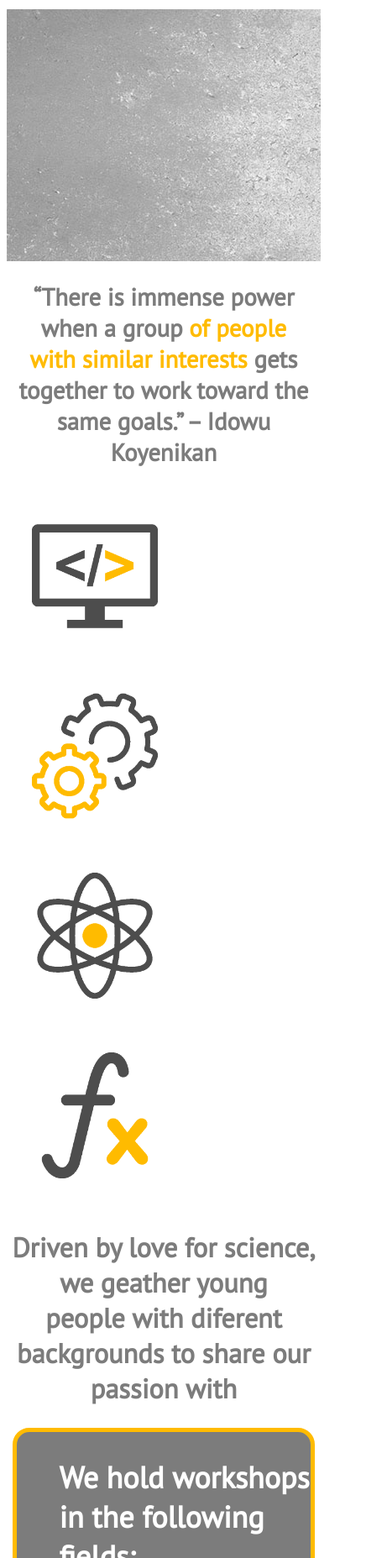
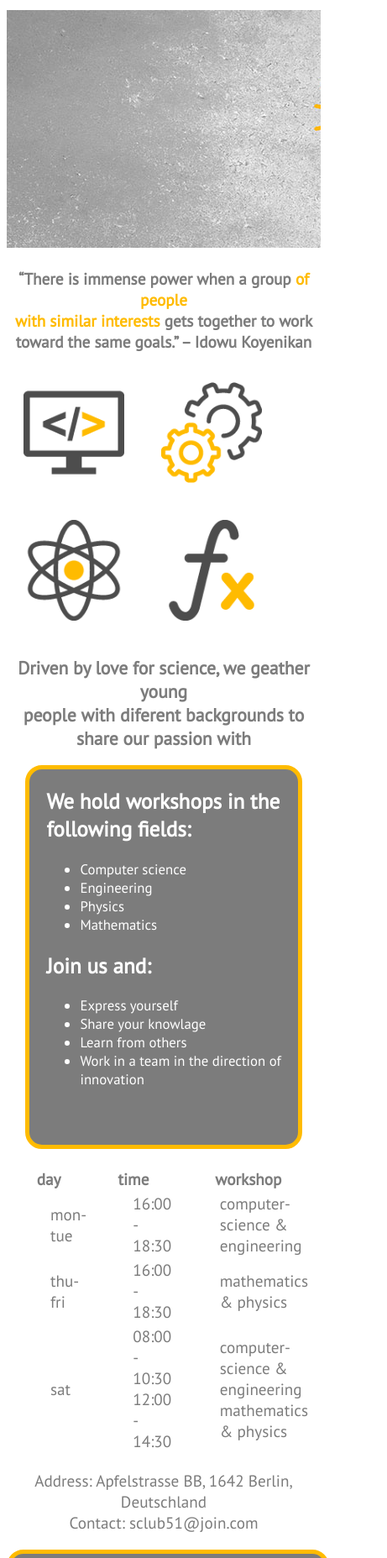
Before and after one commit to Nezzo23/science-club, a plain HTML site: page index.html in a window 390 px wide. Shown: the part 145-2000 px from the top of the page at 84% size, 461 px wide, since content can reach past the window. Drawn offline with Linux system fonts and the light colour scheme.

Commit message:
900 and lower

```diff
--- a/assets/css/style.css
+++ b/assets/css/style.css
@@ -118,7 +118,7 @@ table {
 /* styling footer */
 
 footer {
-    height: 150%;
+    height: 150px;
     margin-top: 80px;
     margin-bottom: 80px;
 }
@@ -235,8 +235,13 @@ form input {
     font-size: 100%;
 }
 
+#data {
+    font-size: 120%;
+}
+
 table {
     font-size: 120%;
+    padding-top: 50px;
 }
 
 form {
@@ -260,16 +265,21 @@ form input {
     height: 50px;
     margin-bottom: 50px;
     border-radius: 10px;
-
     font-size: 100%;
 }
 
+.social-networks li {
+    font-size: 200%;
+}
+
+#logo {
+    height: 50px;
+    width: 50px;
+}
+footer {
+    height: 100%;
+}
 @media screen and (max-width:1300px) {
-
-.icon {
-    width: 150px;
-    padding: 30px;
-}
 
 #top-wallpaper {
     height: 300px;
@@ -284,6 +294,97 @@ form input {
 
 }
 
+.icon {
+    width: 150px;
+    padding: 30px;
+}
+
+#about-us {
+    padding-left: 30px;
+    font-size: 80%;
+}
+
+
+#quote {
+    margin-top: 20px;
+    margin-bottom: 20px;
+    font-size: 100%;
+}
+
+
+#about-top {
+    font-size: 70%;
+}
+
+table {
+    font-size: 100%;
+    padding-top: 30px;
+}
+
+#data {
+    font-size: 100%;
+}
+
+footer {
+    margin: 50px;
+}
+
+
+@media screen and (max-width:900px) {
+
+#name {
+        margin-left: 20px;
+        font-size: 150%;
+    }
+
+    #menu>li {
+        margin-right: 20px;
+        font-size: 50%;
+    }
+
+    #bg-image {
+        background: url(../images/900.jpg) no-repeat center center;
+
+    }
+
+    .icon {
+        width: 120px;
+        padding: 20px;
+    }
+
+    #about-us {
+        padding-left: 20px;
+        font-size: 70%;
+    }
+
+
+    #quote {
+        margin-top: 10px;
+        margin-bottom: 10px;
+        font-size: 80%;
+    }
+
+
+    #about-top {
+        font-size: 60%;
+    }
+
+    table {
+        font-size: 80%;
+        padding-top: 20px;
+    }
+
+    #data {
+        font-size: 80%;
+    }
+
+        .social-networks li {
+            font-size: 150%;
+        }
+
+    footer {
+        margin: 30px;
+    }
 
 
 
```
Also changed, not shown: assets/images/900.jpg (added).
